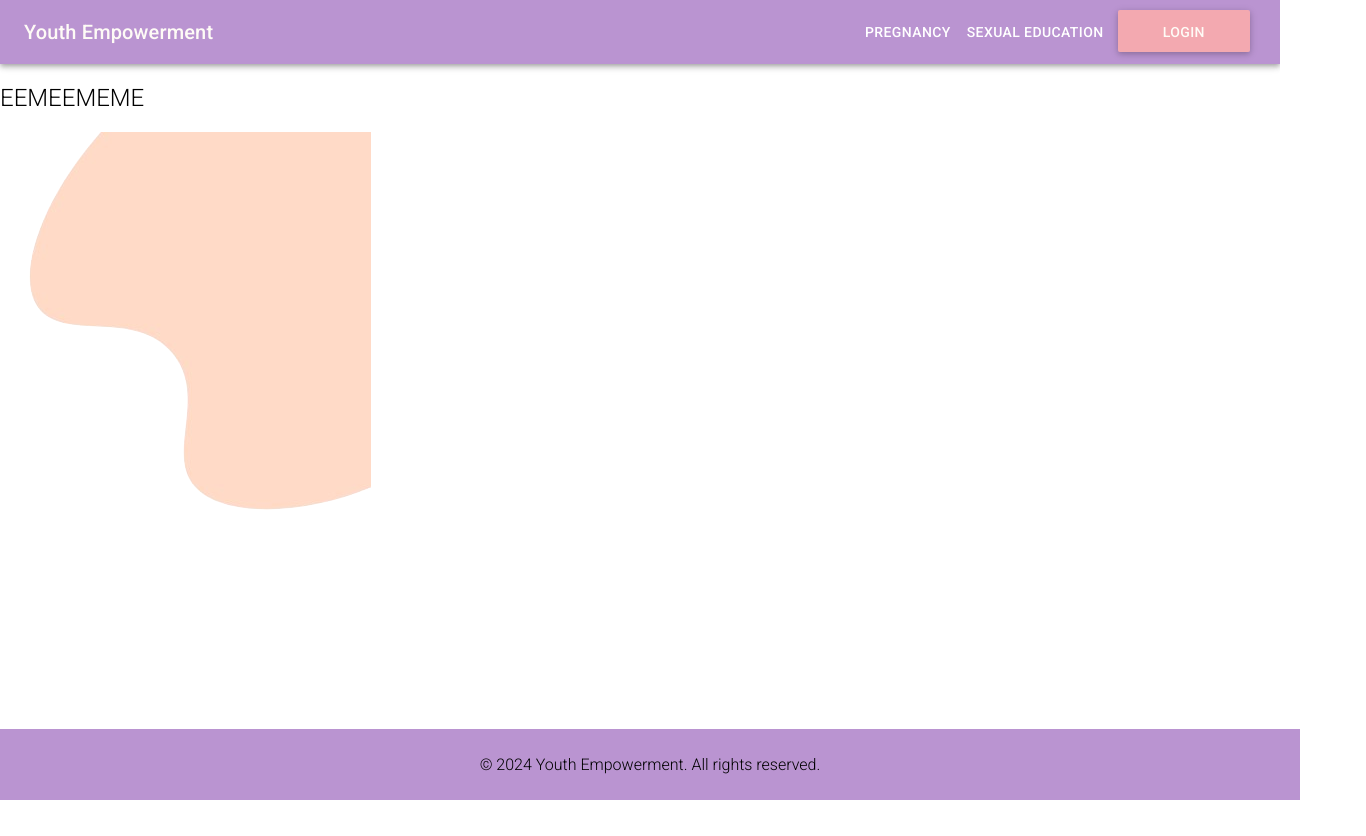
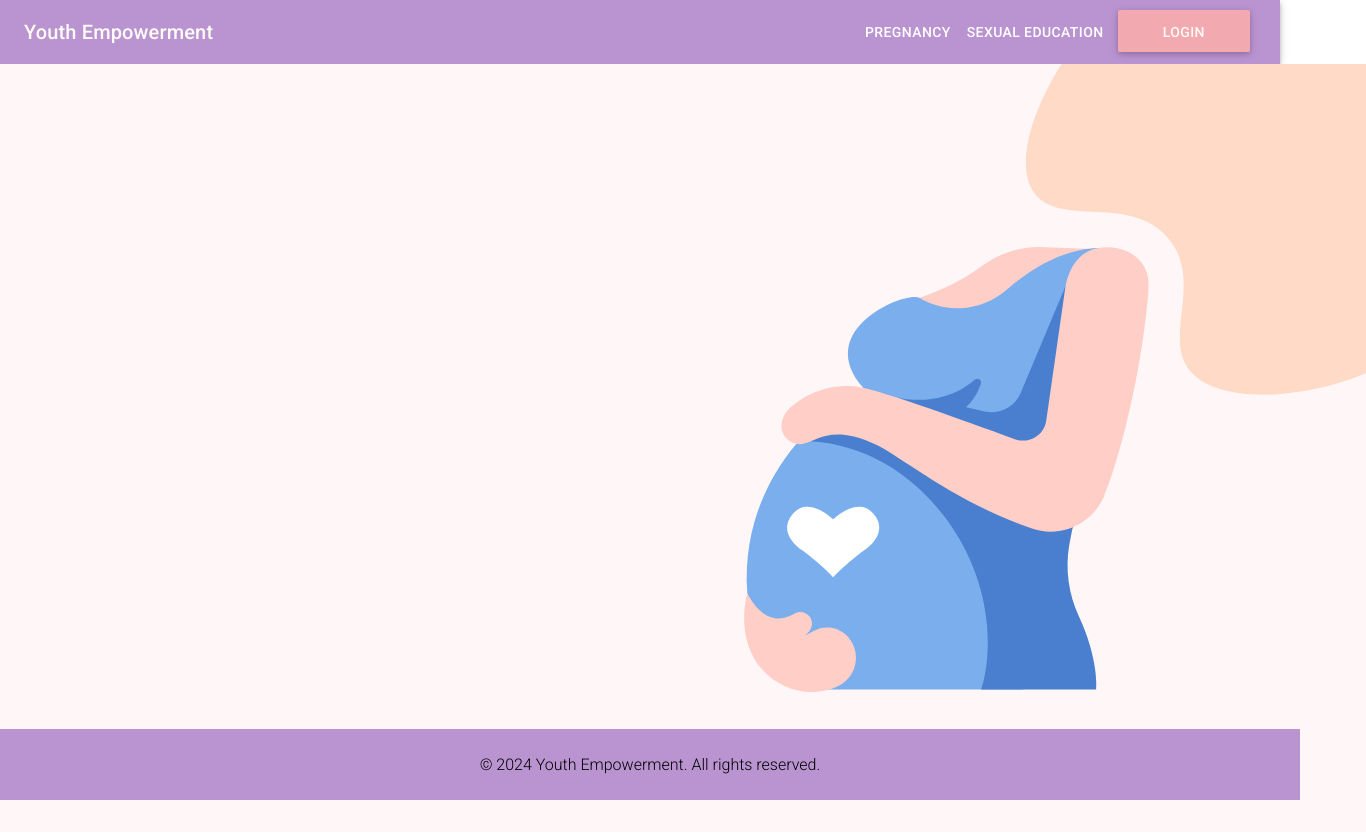
Before and after one commit to MaryAngeleen16/AP, a React (Create React App) app in the folder frontend/: page / in a window 1280 px wide. Shown: the whole page, 1366 px wide, since content can reach past the window. Before the commit the page ends 800 px from the top, so only its background shows below. Built offline with nearby package versions, Linux system fonts and the light colour scheme.

Commit message:
minor fix

```diff
--- a/frontend/src/Home.js
+++ b/frontend/src/Home.js
@@ -5,7 +5,6 @@ const Home = () => {
     return (
                 <div className="home-banner-container">
                    <div className="home-bannerImage-container">
-                    <h2>EEMEEMEME</h2>
                    <img src="/images/home.png" alt="Banner" />
                    </div>
                 </div>
```
Also changed, not shown: frontend/public/images/home.png.
